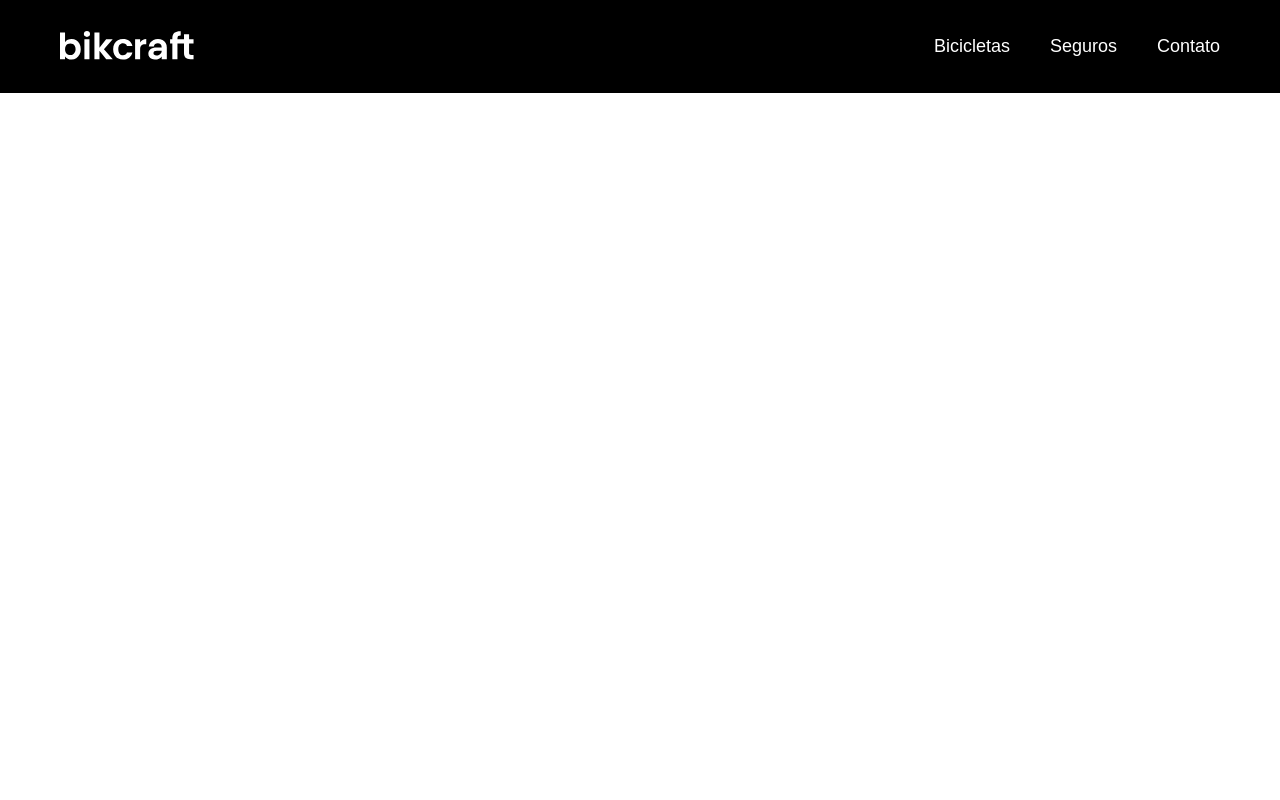
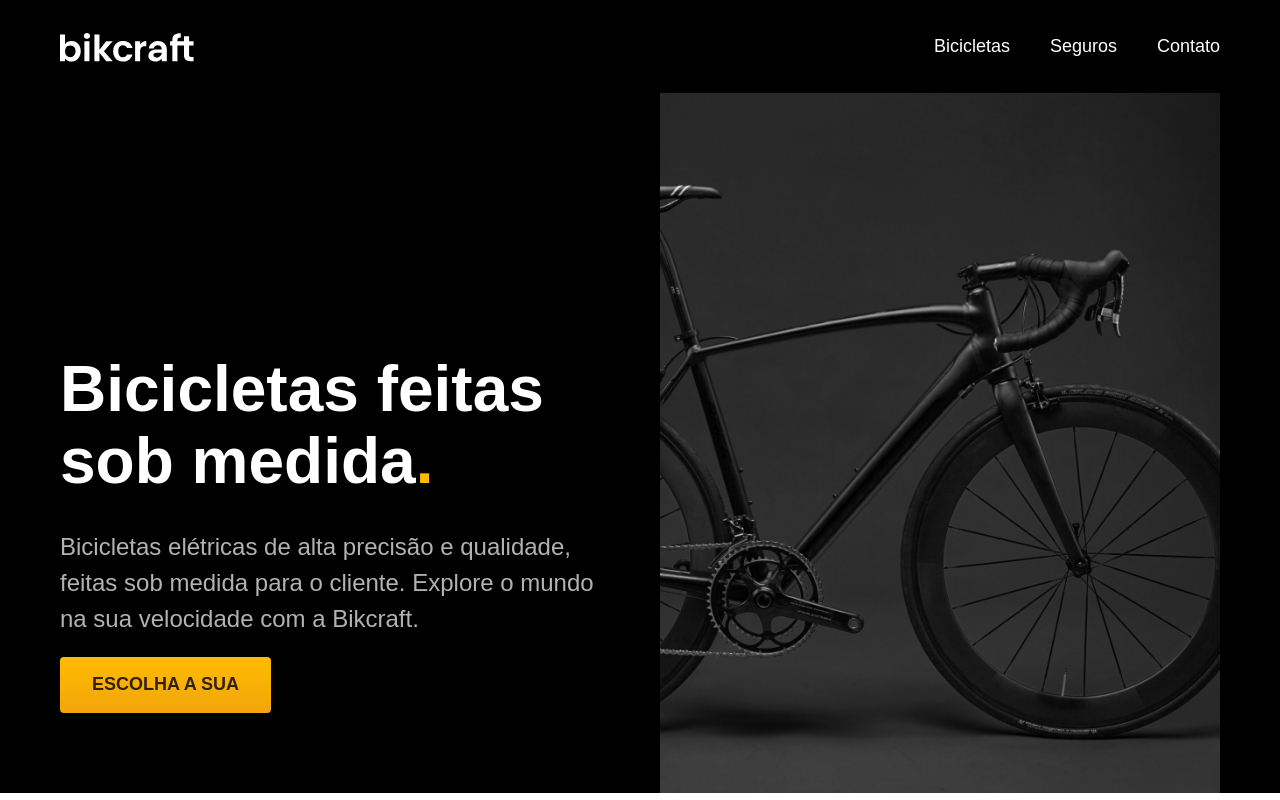
Before and after one commit to filipe-veloso/bikcraft, a plain HTML site: page index.html in a window 1280 px wide. Drawn offline with Linux system fonts and the light colour scheme.

Commit message:
introducao

```diff
--- a/css/style.css
+++ b/css/style.css
@@ -1,6 +1,12 @@
 body {
   margin: 0px;
   font-family: Arial, Helvetica, sans-serif;
+}
+
+h1,
+ul,
+p {
+  margin: 0px;
 }
 
 ul {
@@ -11,7 +17,14 @@ ul {
 
 a {
   text-decoration: none;
+  color: inherit;
 }
+
+img {
+  max-width: 100%;
+  display: block;
+}
+
 
 .header-bg {
   background-color: #000000;
@@ -83,3 +96,60 @@ a {
    font-size: 14px;
   }
 }
+
+.introducao-bg {
+  background:#000000;
+  color: #ffffff;
+}
+
+.introducao {
+  display: grid;
+  grid-template-columns: 1fr 1fr;
+  gap: 0px 40px;
+  max-width: 1200px;
+  box-sizing: border-box;
+  padding-left: 20px;
+  padding-right: 20px;
+  margin-left: auto;
+  margin-right: auto;
+}
+
+.introducao-conteudo {
+  align-self: end;
+  padding-bottom: 80px;
+}
+
+.introducao h1 {
+  margin-bottom: 32px;
+  font-size: 64px;
+  line-height: 1.125;
+
+}
+
+.introducao h1 span {
+  color: #ffbb00;
+}
+
+.introducao p {
+  margin-bottom: 20px;
+  font-size: 24px;
+  line-height: 1.5;
+  color: #b2b2b2;
+}
+
+.introducao a {
+  display: inline-block;
+  padding: 16px 32px;
+  background: linear-gradient(#ffbb00, #f2a50c);
+  border-radius: 4px;
+  box-shadow: 0 1px 2px rgba(0, 0, 0, 0.1);
+  text-transform: uppercase;
+  color: #332200;
+  font-size: 18px;
+  line-height: 1.33;
+  font-weight: bold;
+}
+
+.introducao a:hover {
+  background: linear-gradient(#ffb60d, #e59317);
+}
--- a/index.html
+++ b/index.html
@@ -22,6 +22,16 @@
       </ul>
     </div>
   </header>
+  <main class="introducao-bg">
+    <div class="introducao">
+      <div class="introducao-conteudo">
+        <h1>Bicicletas feitas sob medida<span>.</span></h1>
+        <p>Bicicletas elétricas de alta precisão e qualidade, feitas sob medida para o cliente. Explore o mundo na sua velocidade com a Bikcraft.</p>
+        <a href="./bicicletas.html">Escolha a sua</a>
+      </div>
+        <img src="./img/fotos/introducao.jpg" alt="Bicicleta elétrica preta.">
 
+    </div>
+  </main>
 </body>
 </html>
```
